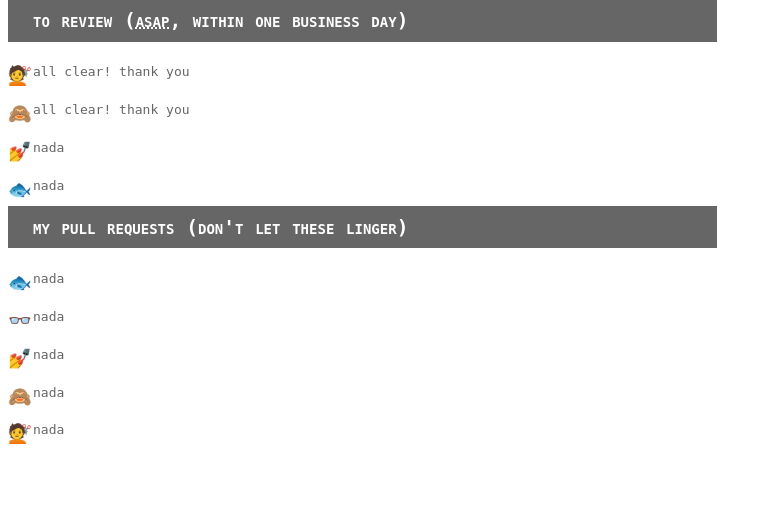
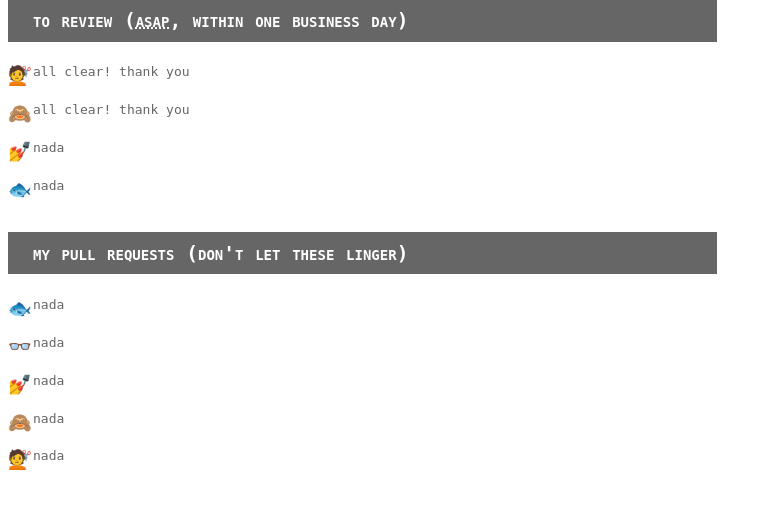
Before and after one commit to spladug/harold, a Python web app: template salon/templates/home.html in a window 1280 px wide. Shown: the part 163-672 px from the top of the page, without its empty margins (0-772 px from the left). Run offline with Jinja, Linux system fonts and the light colour scheme; the template is opened without the code that fills it, so the values that code supplies are empty.

Commit message:
Add margin to bottom of listing for vertical view

```diff
--- a/salon/static/style.css
+++ b/salon/static/style.css
@@ -56,6 +56,7 @@ main {
 
 .listing {
   min-width: 54.5em;
+  margin-bottom: 2em;
 }
 
 .listing h2, table thead th {
```
